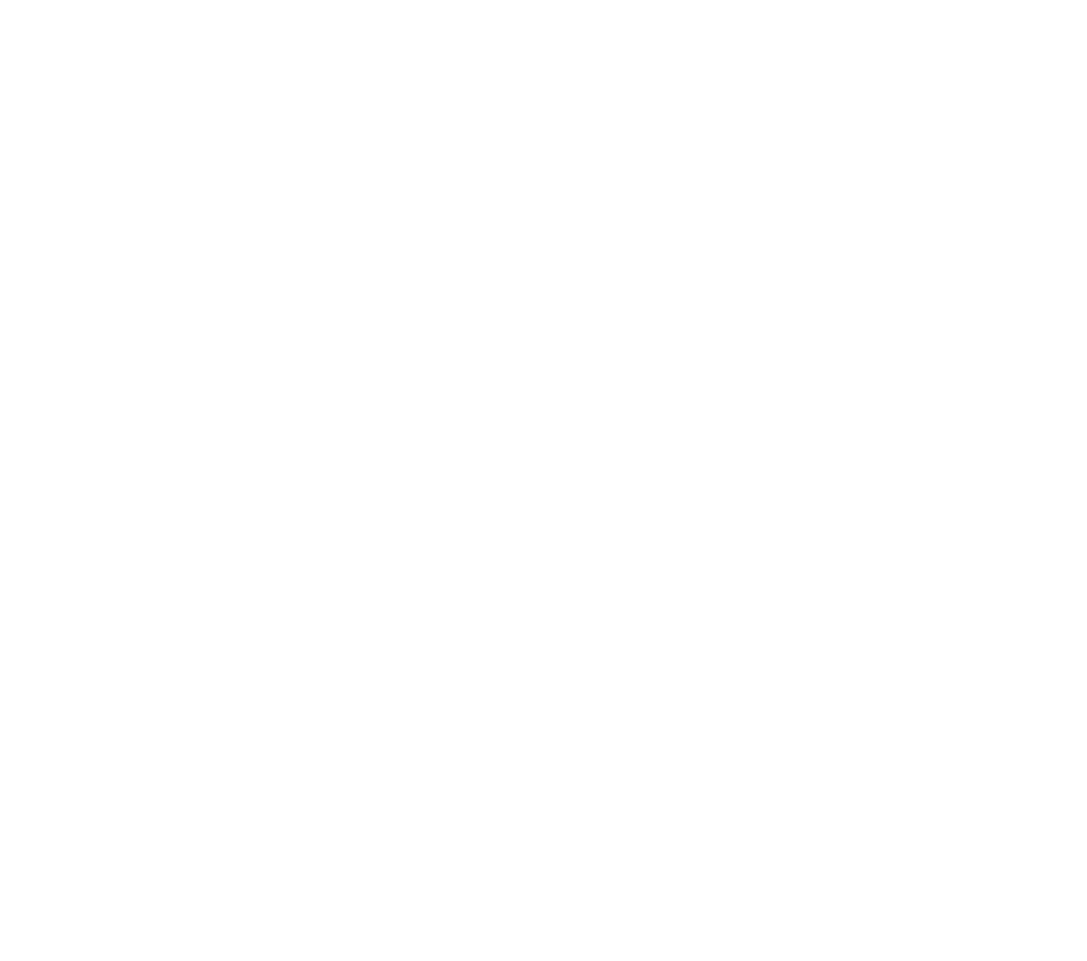
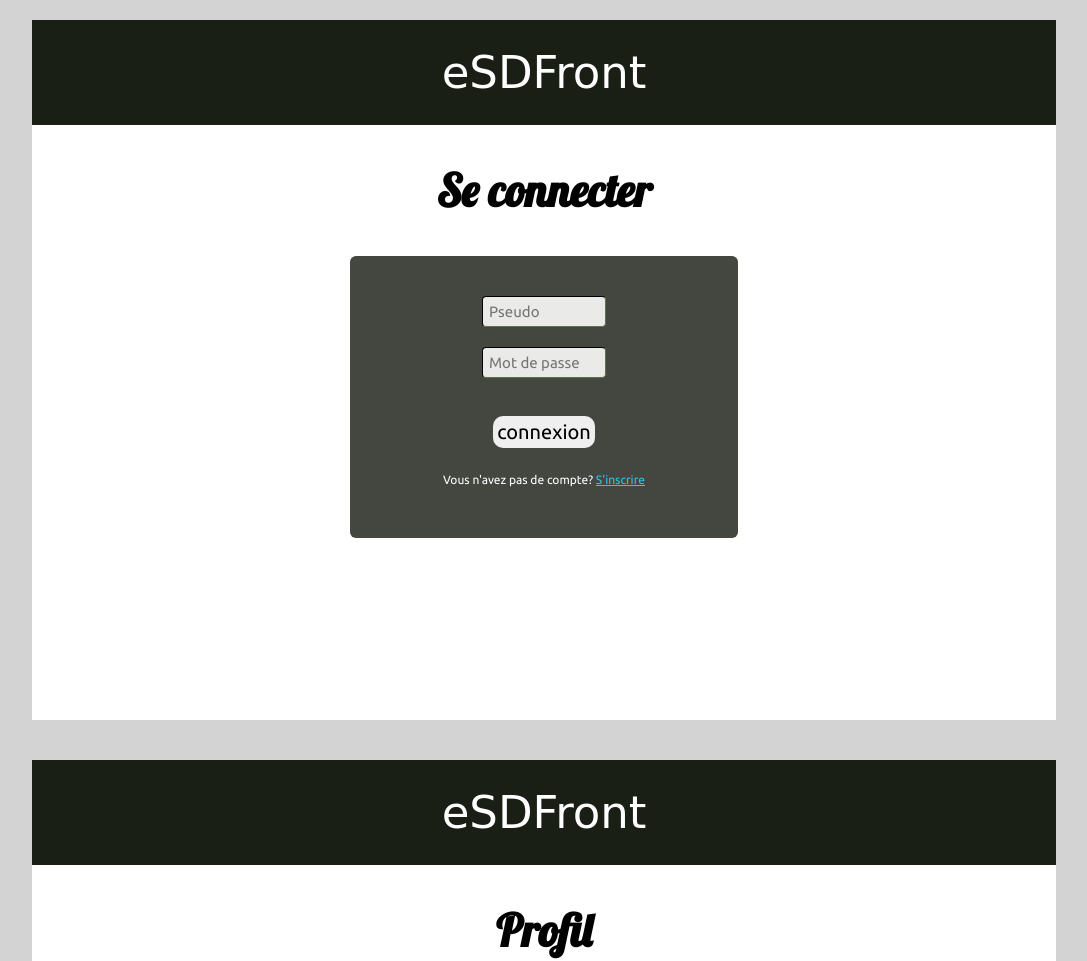
Before and after one commit to yannis94/eSDFront, a plain HTML site: page index.html in a window 1280 px wide. Shown: the top 961 px of the page, without its empty margins (96-1183 px from the left). Before the commit the page ends 800 px from the top, so only its background shows below. Drawn offline with Linux system fonts and the light colour scheme; a web font is replaced by a local one.

Commit message:
création sections

```diff
--- a/index.html
+++ b/index.html
@@ -2,9 +2,67 @@
 
 <html>
 	<head>
-		<title></title>
+		<title>eSDFront</title>
+		<meta charset="utf-8" name='viewport' content="width=device-width, initial-scale=1.0">
+		<link rel="stylesheet" type="text/css" href="..\eSDFront\style.css">
+		<link href="https://fonts.googleapis.com/css?family=Patua+One|Lobster|Ubuntu" rel="stylesheet">
+		<script type="text/javascript" src="..\eSDFront\app.js"></script>
 	</head>
 	<body>
 
+		<section class="section1">
+
+			<div class="header">
+
+				<p>eSDFront</p>
+
+			</div>
+
+
+			<h1>Se connecter</h1>
+
+			<div class="connexion">
+				<input type="text" id="pseudo" placeholder="Pseudo">
+
+				<input type="password" id="mdp" placeholder="Mot de passe">
+
+					</br>
+
+				<button>connexion</button>
+
+				<p>Vous n'avez pas de compte? <a href="">S'inscrire</a></p>
+			</div>
+
+		</section>
+
+
+
+		<section class="section2">
+
+			<div class="header">
+
+				<p>eSDFront</p>
+
+			</div>
+
+			<h1>Profil</h1>
+
+		</section>
+
+
+
+		<section class="section3">
+
+			<div class="header">
+
+				<p>eSDFront</p>
+
+			</div>
+
+			<h1>Recherche</h1>
+
+		</section>
+
+
 	</body>
 </html>
--- a/style.css
+++ b/style.css
@@ -0,0 +1,112 @@
+body {
+	background: lightgrey;
+	display: flex;
+	flex-direction: column;
+	justify-content: center;
+	align-items: center;
+	width: 100%;
+	width: 100%;
+	margin: 0px;
+}
+
+section {
+	background: white;
+	margin: 20px;
+}
+
+
+
+h1{
+	font-size: 45px;
+	font-family: 'Lobster', cursive;
+}
+
+.section1 {
+	display: flex;
+	flex-direction: column;
+	align-items: center;
+	width: 80%;
+	height: 700px;
+
+}
+
+.section1 input {
+	background-color: #EAEAE9;
+	width: 110px;
+	padding: 6px;
+	margin-bottom: 20px;
+	transition: 0.5s;
+	border-radius: 4px;
+	border-color: #181D14;
+	border-width: 1px;
+	font-size: 15px;
+	font-family: 'Ubuntu', sans-serif;
+}
+
+.section1 input:focus {
+	background-color: #030302;
+	color: white;
+}
+
+.connexion p {
+	margin-top: 25px;
+	font-family: 'Ubuntu', sans-serif;
+	font-size: 12px;
+	color: white;
+}
+
+.connexion a{
+	font-family: 'Ubuntu', sans-serif;
+	font-size: 12px;
+	color: #2FC6F1;
+}
+
+.section2 {
+	display: flex;
+	flex-direction: column;
+	align-items: center;
+	width: 80%;
+	height: 700px;
+}
+
+.section3 {
+	display: flex;
+	flex-direction: column;
+	align-items: center;
+	width: 80%;
+	height: 700px;
+}
+
+.header {
+	width: 100%;
+	height: 15%;
+	background: #1A1F16;
+	display: flex;
+	justify-content: center;
+	align-items: center;
+}
+
+.header p {
+	font-family: 'Patua One', cursive;
+	font-size: 45px;
+	color: white;
+}
+
+
+.connexion {
+	display: flex;
+	flex-direction: column;
+	align-items: center;
+	width: 30%;
+	padding: 40px;
+	background: #434740;
+	border-radius: 6px;
+}
+
+.connexion button {
+	border-radius: 10px;
+	border: 1px;
+	padding: 4px;
+	font-family: 'Ubuntu', sans-serif;
+	font-size: 20px;
+}
```
